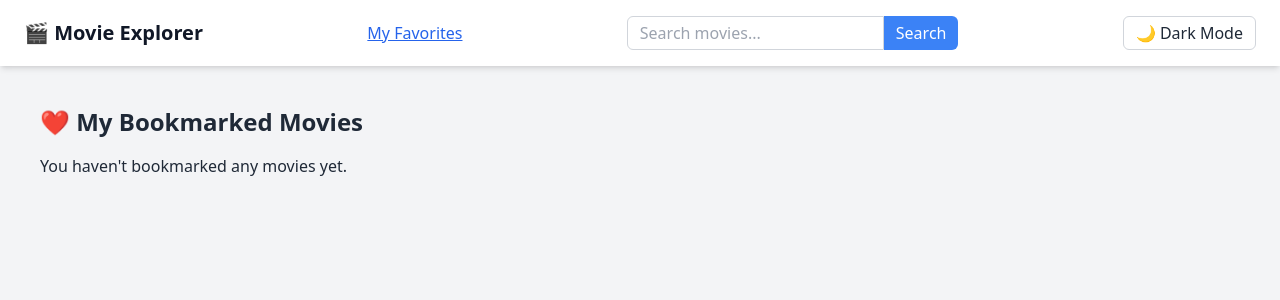
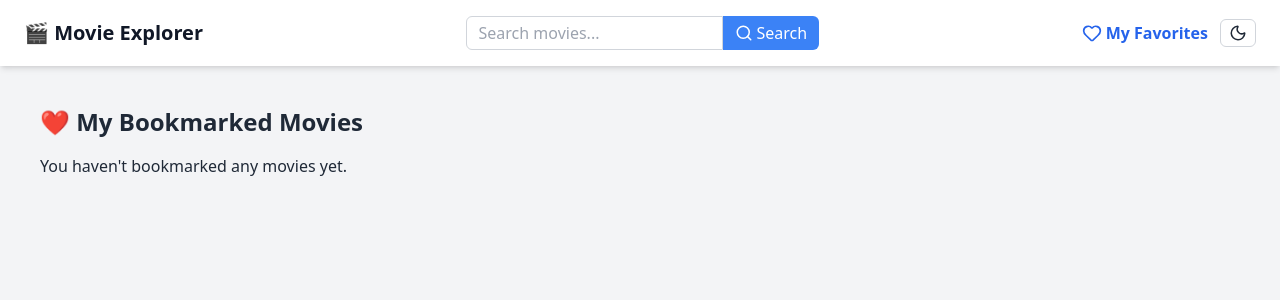
Before and after one commit to nbyl26/movie-explorer, a React (Vite) app: page /favorites in a window 1280 px wide. Shown: the top 300 px of the page. Built offline with nearby package versions, Linux system fonts and the light colour scheme.

Commit message:
style: replace emoji with lucide-react icons

```diff
--- a/package.json
+++ b/package.json
@@ -11,6 +11,7 @@
   },
   "dependencies": {
     "axios": "^1.10.0",
+    "lucide-react": "^0.525.0",
     "react": "^19.1.0",
     "react-dom": "^19.1.0",
     "react-router-dom": "^7.6.3"
--- a/src/components/MovieCard.jsx
+++ b/src/components/MovieCard.jsx
@@ -1,4 +1,5 @@
 import { useBookmark } from "../context/BookmarkContext";
+import { Heart, HeartOff } from "lucide-react";
 
 const MovieCard = ({ movie }) => {
     const { title, poster_path, vote_average, id } = movie;
@@ -21,10 +22,10 @@ const MovieCard = ({ movie }) => {
 
             <button
                 onClick={() => toggleBookmark(movie)}
-                className="absolute top-2 right-2 text-xl transition-transform hover:scale-125"
+                className="absolute top-2 right-2 text-pink-500 hover:scale-125 transition-transform bg-white dark:bg-gray-800 rounded-full p-1"
                 title="Bookmark this movie"
             >
-                {isBookmarked(id) ? "💖" : "🤍"}
+                {isBookmarked(id) ? <Heart fill="currentColor" size={20} /> : <HeartOff size={20} />}
             </button>
         </div>
     );
--- a/src/components/Navbar.jsx
+++ b/src/components/Navbar.jsx
@@ -1,54 +1,62 @@
 import { useTheme } from "../context/ThemeContext";
 import { useSearch } from "../context/SearchContext";
 import { useState } from "react";
-
-import { Link } from "react-router-dom";
+import { Sun, Moon, Search, Heart } from "lucide-react";
+import { Link, useLocation } from "react-router-dom";
 
 const Navbar = () => {
     const { isDark, toggleTheme } = useTheme();
     const { setKeyword } = useSearch();
     const [searchInput, setSearchInput] = useState("");
+    const location = useLocation();
 
     const handleSubmit = (e) => {
         e.preventDefault();
-        setKeyword(searchInput); // simpan ke context
+        setKeyword(searchInput);
     };
 
+    const isActive = (path) => location.pathname === path;
+
     return (
-        <nav className="flex flex-col sm:flex-row sm:justify-between items-center gap-2 px-6 py-4 bg-white dark:bg-gray-900 shadow-md sticky top-0 z-50">
-            <h1 className="text-xl font-bold text-gray-900 dark:text-white">
-                <Link to="/">🎬 Movie Explorer</Link>
-            </h1>
-
-            <Link
-                to="/favorites"
-                className="text-blue-600 dark:text-blue-300 underline"
-            >
-                My Favorites
+        <nav className="sticky top-0 z-50 flex flex-col sm:flex-row sm:justify-between items-center gap-2 px-6 py-4 bg-white dark:bg-gray-900 shadow-md">
+            <Link to="/" className="text-xl font-bold text-gray-900 dark:text-white">
+                🎬 Movie Explorer
             </Link>
 
-            <form onSubmit={handleSubmit} className="flex">
+            <form onSubmit={handleSubmit} className="flex w-full sm:w-auto">
                 <input
                     type="text"
                     placeholder="Search movies..."
                     value={searchInput}
                     onChange={(e) => setSearchInput(e.target.value)}
-                    className="px-3 py-1 rounded-l-md border border-gray-300 dark:border-gray-600 bg-white dark:bg-gray-800 text-black dark:text-white focus:outline-none"
+                    className="px-3 py-1 rounded-l-md border border-gray-300 dark:border-gray-600 bg-white dark:bg-gray-800 text-black dark:text-white focus:outline-none w-full sm:w-auto"
                 />
                 <button
                     type="submit"
-                    className="px-3 py-1 rounded-r-md bg-blue-500 text-white hover:bg-blue-600"
+                    className="px-3 py-1 rounded-r-md bg-blue-500 text-white hover:bg-blue-600 flex items-center gap-1"
                 >
+                    <Search size={18} />
                     Search
                 </button>
             </form>
 
-            <button
-                onClick={toggleTheme}
-                className="text-gray-800 dark:text-gray-100 border px-3 py-1 rounded-md border-gray-300 dark:border-gray-600 hover:bg-gray-100 dark:hover:bg-gray-700 transition"
-            >
-                {isDark ? "☀ Light Mode" : "🌙 Dark Mode"}
-            </button>
+            <div className="flex items-center gap-3 mt-2 sm:mt-0">
+                <Link
+                    to="/favorites"
+                    className={`flex items-center gap-1 ${isActive("/favorites") ? "text-blue-600 font-semibold" : "text-gray-700 dark:text-gray-200"
+                        }`}
+                >
+                    <Heart size={20} />
+                    My Favorites
+                </Link>
+
+                <button
+                    onClick={toggleTheme}
+                    className="text-gray-800 dark:text-gray-100 border px-2 py-1 rounded-md border-gray-300 dark:border-gray-600 hover:bg-gray-100 dark:hover:bg-gray-700 transition flex items-center"
+                >
+                    {isDark ? <Sun size={18} /> : <Moon size={18} />}
+                </button>
+            </div>
         </nav>
     );
 };
```
Also changed, not shown: 1 other file (tests, documents, lock files or other folders).
